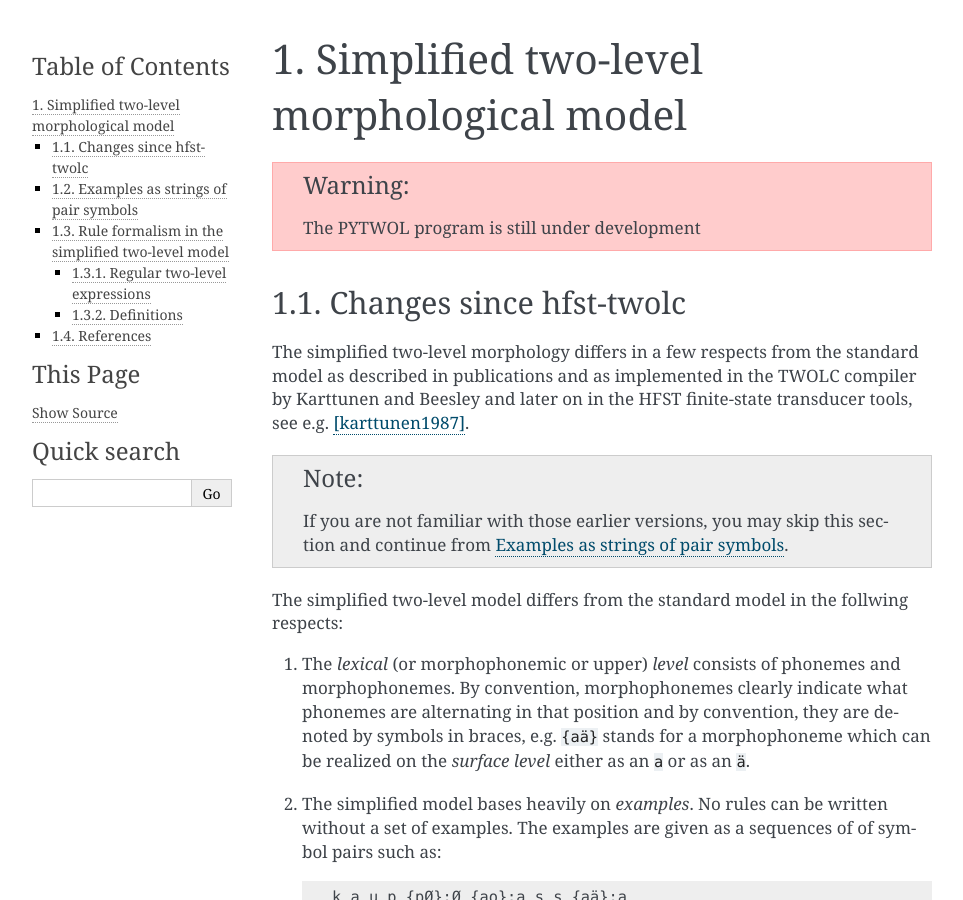
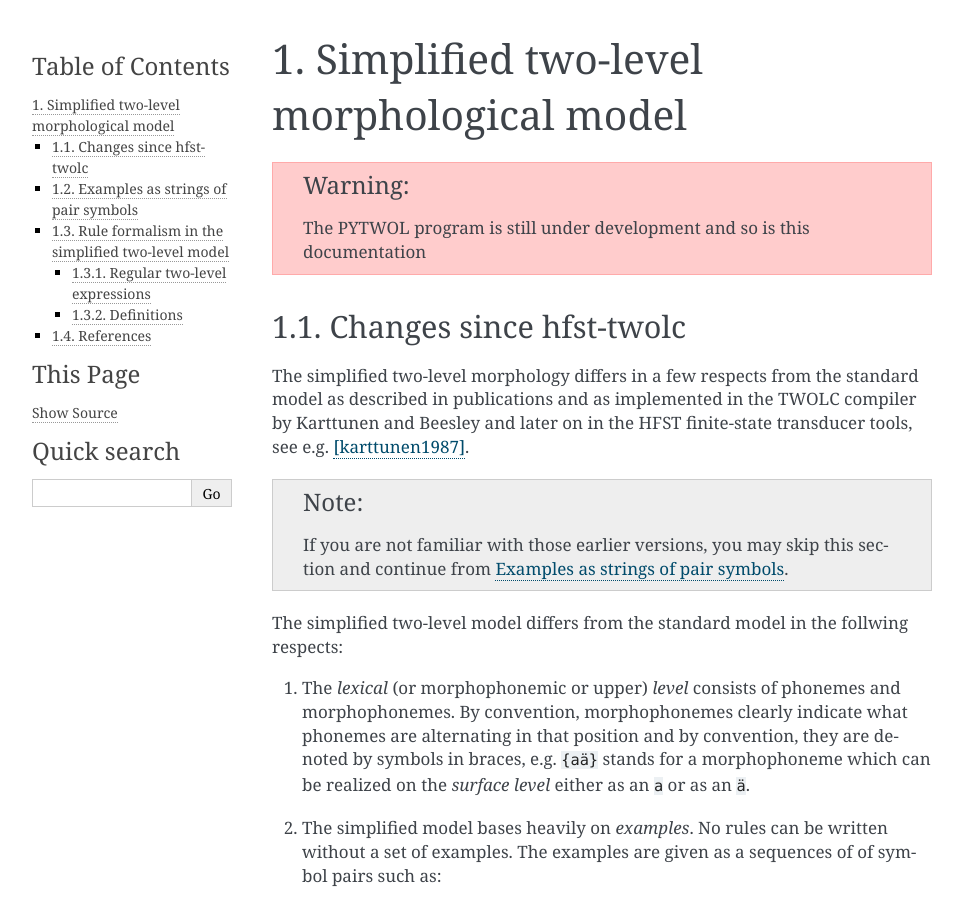
Before and after one commit to koskenni/pytwolc, a Sphinx documentation site: the page built from docs/intro.rst, in a window 1280 px wide and 900 px high. Shown: the whole window, without its empty margins (148-1111 px from the left). Built offline with Sphinx 7.4.7, drawn with Linux system fonts in a browser that asks for light colours.

Commit message:
minor changes

```diff
--- a/docs/glossary.rst
+++ b/docs/glossary.rst
@@ -1,9 +1,9 @@
 
 .. _pytwol-glossary:
 
---------
+========
 Glossary
---------
+========
 
 .. glossary::
 
--- a/docs/intro.rst
+++ b/docs/intro.rst
@@ -2,7 +2,7 @@
 Simplified two-level morphological model
 ========================================
 
-.. warning:: The PYTWOL program is still under development
+.. warning:: The PYTWOL program is still under development and so is this documentation
 
 ------------------------
 Changes since hfst-twolc
```
